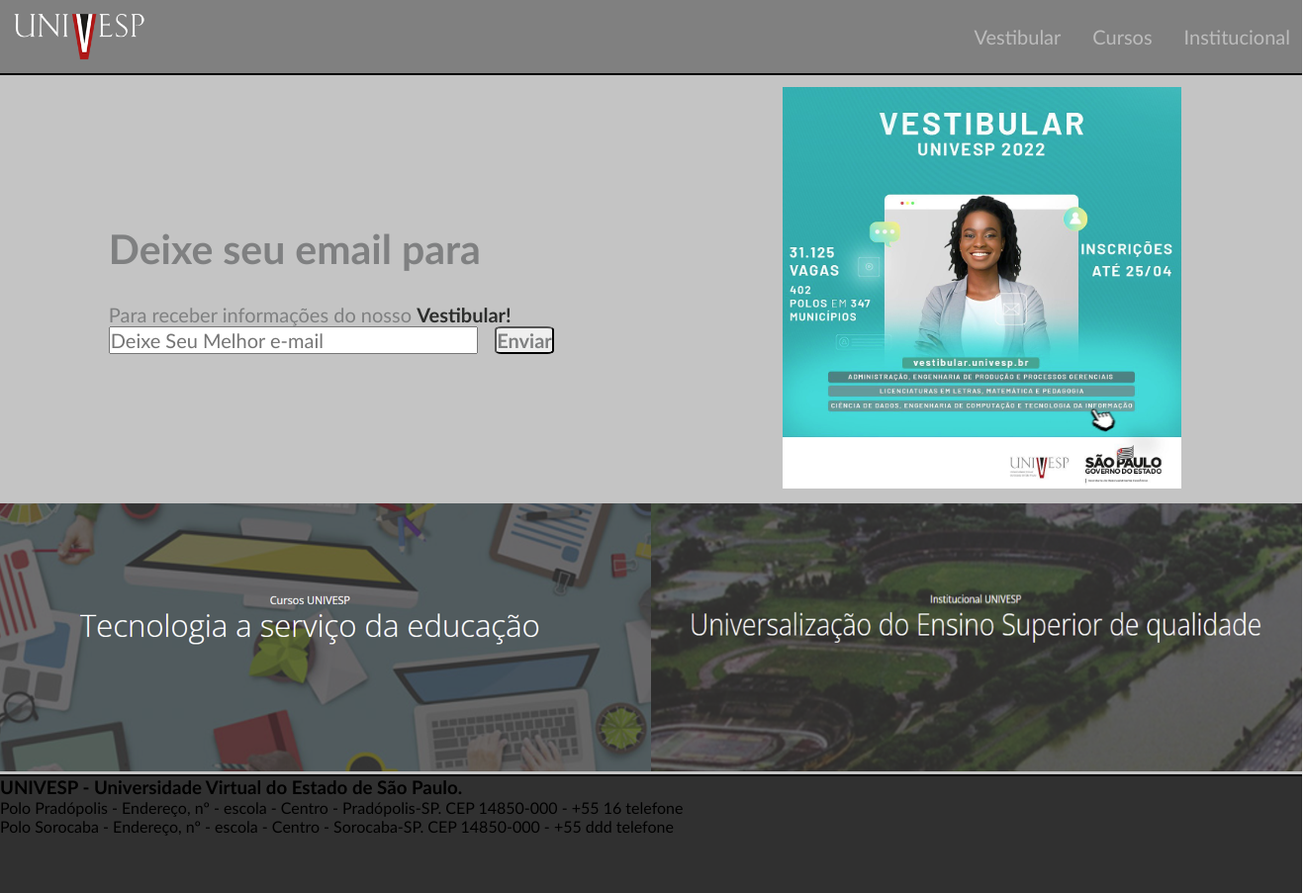
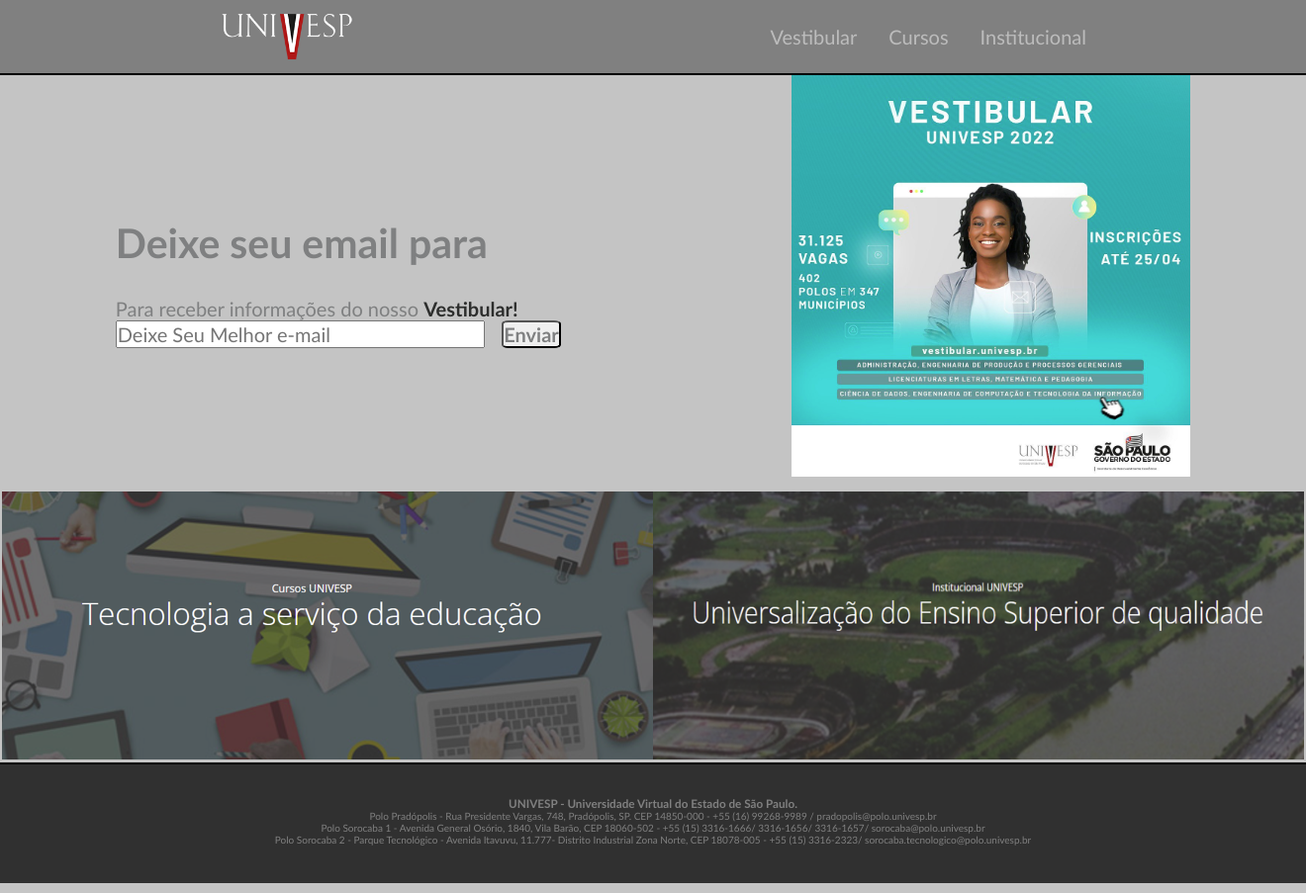
Before and after one commit to beif0ng/PI2_LandPage, a Python web app: template templates/index.html in a window 1320 px wide. Shown: the whole page at 99% size. Run offline with Jinja, Linux system fonts and the light colour scheme; the template is opened without the code that fills it, so the values that code supplies are empty.

Commit message:
fim do desenvolvimento de font-end

```diff
--- a/static/estilos/style.css
+++ b/static/estilos/style.css
@@ -8,7 +8,6 @@
 
 body{
     font-size: 100%;
-    max-width: 1316px;
     min-width: 700px;
 }
 
@@ -17,7 +16,7 @@
     display: flex;
     flex-direction: row;
     align-items: center;
-    justify-content: space-between;
+    justify-content: space-around;
     padding: 12px;
 
 }
@@ -39,8 +38,8 @@
 .conteudo{
     background: #C4C4C4;
     border-top: 2px solid black;
-
-
+    border-bottom: 2px solid black;
+    justify-content: center;
 }
 
 .conteudo-vestibular1{
@@ -96,36 +95,28 @@
 }
 
 .conteudo-vestibular2{
-    padding: 12px;
+    padding-bottom: 12px;
 }
 
 .conteudo2{
     display: flex;
     flex-direction: row;
+    justify-content: center;
 }
-
-@media screen and (max-width: 500px) {
-    .conteudo2-box{
-
-    }
 }
 .conteudo2-img{
-    max-width:100%;
     min-width: 350px;
     height:auto;
 
 }
 
 .rodape{
-    border-top: 2px solid black;
     background: #303030;
     height: 120px;
+    color: #808080;
+    font-size: 10px;
+    display: flex;
+    flex-direction: column;
+    align-items: center;
+    padding-top: 32px;;
 }
-
-.rodape-titulo{
-
-}
-
-.rodape-polo{
-
-}
--- a/templates/index.html
+++ b/templates/index.html
@@ -56,8 +56,9 @@
 
     <footer class="rodape">
         <h3 class="rodape-titulo">UNIVESP - Universidade Virtual do Estado de São Paulo.</h3>
-        <p class="rodape-polo">Polo Pradópolis - Endereço, nº - escola - Centro - Pradópolis-SP. CEP 14850-000 - +55 16 telefone</p>
-        <p class="rodape-polo">Polo Sorocaba - Endereço, nº - escola - Centro - Sorocaba-SP. CEP 14850-000 - +55 ddd telefone</p>
+        <p class="rodape-polo">Polo Pradópolis - Rua Presidente Vargas, 748, Pradópolis, SP. CEP 14850-000 - +55 (16) 99268-9989 / pradopolis@polo.univesp.br</p>
+        <p class="rodape-polo">Polo Sorocaba 1 - Avenida General Osório, 1840, Vila Barão, CEP 18060-502 - +55 (15) 3316-1666/ 3316-1656/ 3316-1657/ sorocaba@polo.univesp.br</p>
+        <p class="rodape-polo">Polo Sorocaba 2 - Parque Tecnológico - Avenida Itavuvu, 11.777- Distrito Industrial Zona Norte, CEP 18078-005 - +55 (15) 3316-2323/ sorocaba.tecnologico@polo.univesp.br</p>
     </footer>
 
 </body>
```
